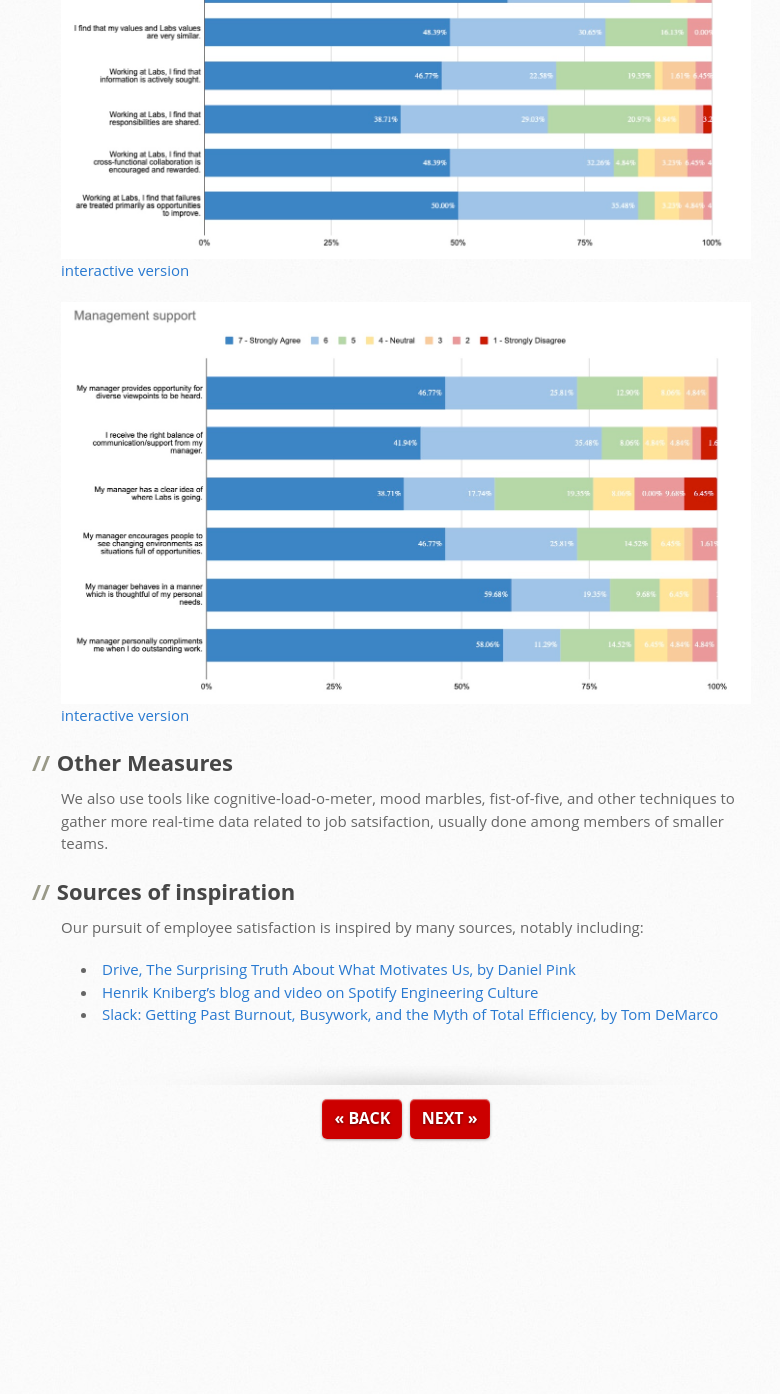
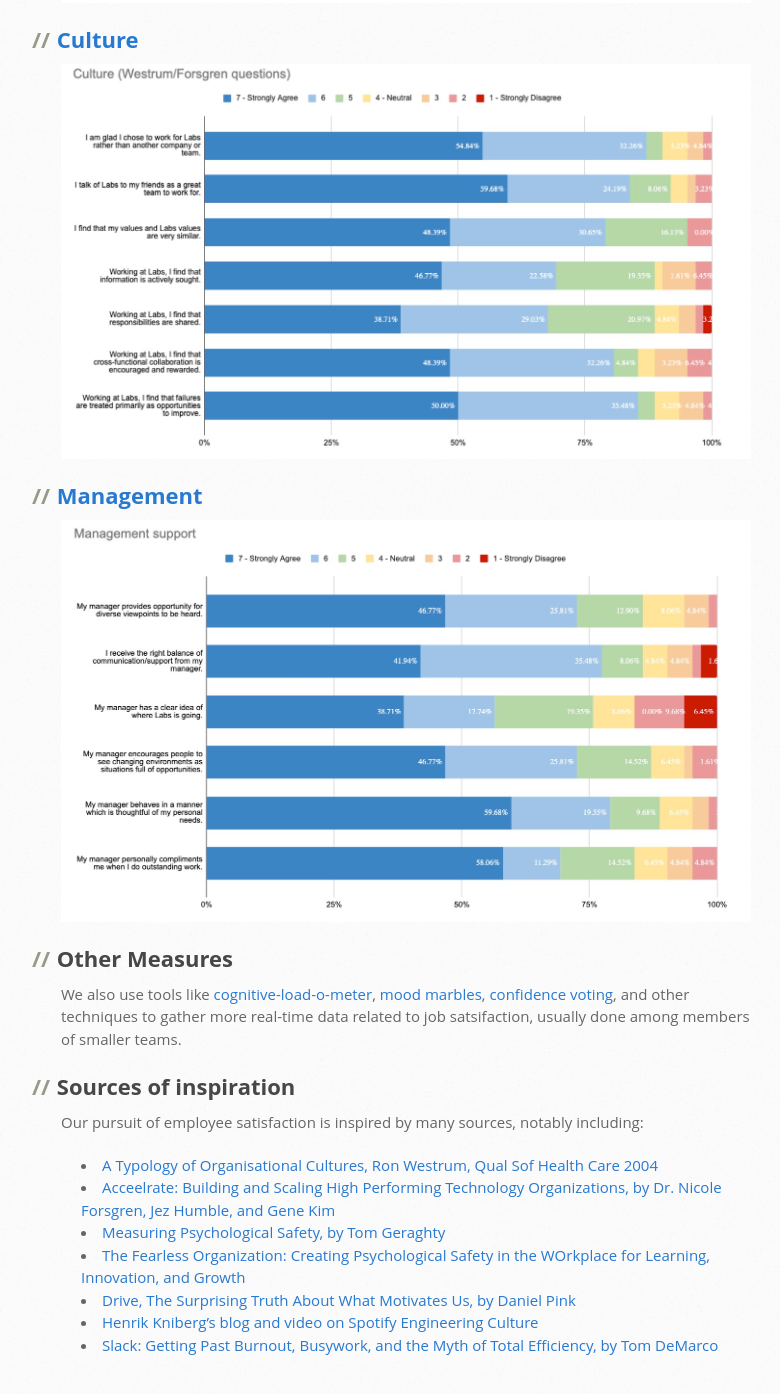
Before and after one commit to rht-labs/rht-labs.github.io, a Jekyll site: the page built from _docs/happiness-index.md, in a window 1280 px wide and 1400 px high, scrolled down 1816 px. Shown: the top 1394 px of the window, without its empty margins (59-839 px from the left). Built offline with Jekyll 4.4.1, drawn with Linux system fonts in a browser that asks for light colours; before the commit the page ends 3036 px from its top, so only the background shows below that; some of the changed text lies outside the part shown.

Commit message:
What is labs (#60)
* Update README.md

fix typo

* Creating happiness-index and adding 2021 data

* image improvements

* updating happiness-index

Co-authored-by: Mike Walker <mwalker@redhat.com>

```diff
--- a/_docs/happiness-index.md
+++ b/_docs/happiness-index.md
@@ -26,39 +26,46 @@
 What does our current employee satisfaction look like?
 ------------------------------------------
 
-Survey Summary
---------------
+# Our Latest Employee Satisfaction Survey
+
+## Summary
 * Our last global survey was run on: July 2021
 * Our 'Employee Net Promoter Score' (eNPS): *47.5*
 * Our response rate: 73% of staff
 * eNPS trend: down 2.5 points, year-over-year
 
-Survey eNPS
+## Survey eNPS
 -----------
 The employee net promoter score (eNPS) is based on the question:
 > (On a scale of 0-10) How likely is it that you would recommend the Open Innovation Labs as a good place to work to a friend or colleague?
 
+eNPS = (promoters / respondents) - (detractors / respondents)
+
 ![culture-survey-jul-2021](../images/happiness-enps-yoy-2021.jpg)
 
-Survey Details
--------------------
+
+## [Culture](https://docs.google.com/spreadsheets/d/e/2PACX-1vTenX00Cf3_ZU5i2CEJjRfTFbHPQGaU3Y3GzR-yI0y3z1zPvcaH6UA7Lq6kK3P7y7P9BPYeKYufw9cg/pubchart?oid=1624428586&format=interactive)
+
 ![happiness-culture-2021.jpg](../images/happiness-culture-2021.jpg)
-[interactive version](https://docs.google.com/spreadsheets/d/e/2PACX-1vTenX00Cf3_ZU5i2CEJjRfTFbHPQGaU3Y3GzR-yI0y3z1zPvcaH6UA7Lq6kK3P7y7P9BPYeKYufw9cg/pubchart?oid=1624428586&format=interactive)
+
+## [Management](https://docs.google.com/spreadsheets/d/e/2PACX-1vTenX00Cf3_ZU5i2CEJjRfTFbHPQGaU3Y3GzR-yI0y3z1zPvcaH6UA7Lq6kK3P7y7P9BPYeKYufw9cg/pubchart?oid=42700771&format=interactive)
 
 ![happiness-mgmt-2021.jpg](../images/happiness-mgmt-2021.jpg)
-[interactive version](https://docs.google.com/spreadsheets/d/e/2PACX-1vTenX00Cf3_ZU5i2CEJjRfTFbHPQGaU3Y3GzR-yI0y3z1zPvcaH6UA7Lq6kK3P7y7P9BPYeKYufw9cg/pubchart?oid=42700771&format=interactive)
-
 
 
 Other Measures
 --------------
-We also use tools like cognitive-load-o-meter, mood marbles, fist-of-five, and other techniques to gather more real-time data related to job satsifaction, usually done among members of smaller teams.
+We also use tools like [cognitive-load-o-meter](https://openpracticelibrary.com/practice/cognitive-loadometer/), [mood marbles](https://openpracticelibrary.com/practice/mood-marbles/), [confidence voting](https://openpracticelibrary.com/practice/confidence-voting/), and other techniques to gather more real-time data related to job satsifaction, usually done among members of smaller teams.
 
 <!-- TODO: Share global and regional action plan summaries here? -->
 
 Sources of inspiration
 ----------------------
 Our pursuit of employee satisfaction is inspired by many sources, notably including:
+* [A Typology of Organisational Cultures, Ron Westrum, Qual Sof Health Care 2004](https://qualitysafety.bmj.com/content/qhc/13/suppl_2/ii22.full.pdf)
+* [Acceelrate: Building and Scaling High Performing Technology Organizations, by Dr. Nicole Forsgren, Jez Humble, and Gene Kim](https://itrevolution.com/accelerate-book/)
+* [Measuring Psychological Safety, by Tom Geraghty](https://www.psychsafety.co.uk/measure-psychological-safety/)
+* [The Fearless Organization: Creating Psychological Safety in the WOrkplace for Learning, Innovation, and Growth](https://www.amazon.com/Fearless-Organization-Psychological-Workplace-Innovation/dp/1119477247)
 * [Drive, The Surprising Truth About What Motivates Us, by Daniel Pink](https://www.danpink.com/books/drive/)
 * [Henrik Kniberg's blog and video on Spotify Engineering Culture](https://youtu.be/Yvfz4HGtoPc?t=401)
 * [Slack: Getting Past Burnout, Busywork, and the Myth of Total Efficiency, by Tom DeMarco](https://www.amazon.com/Slack-Getting-Burnout-Busywork-Efficiency/dp/0767907698)
```
